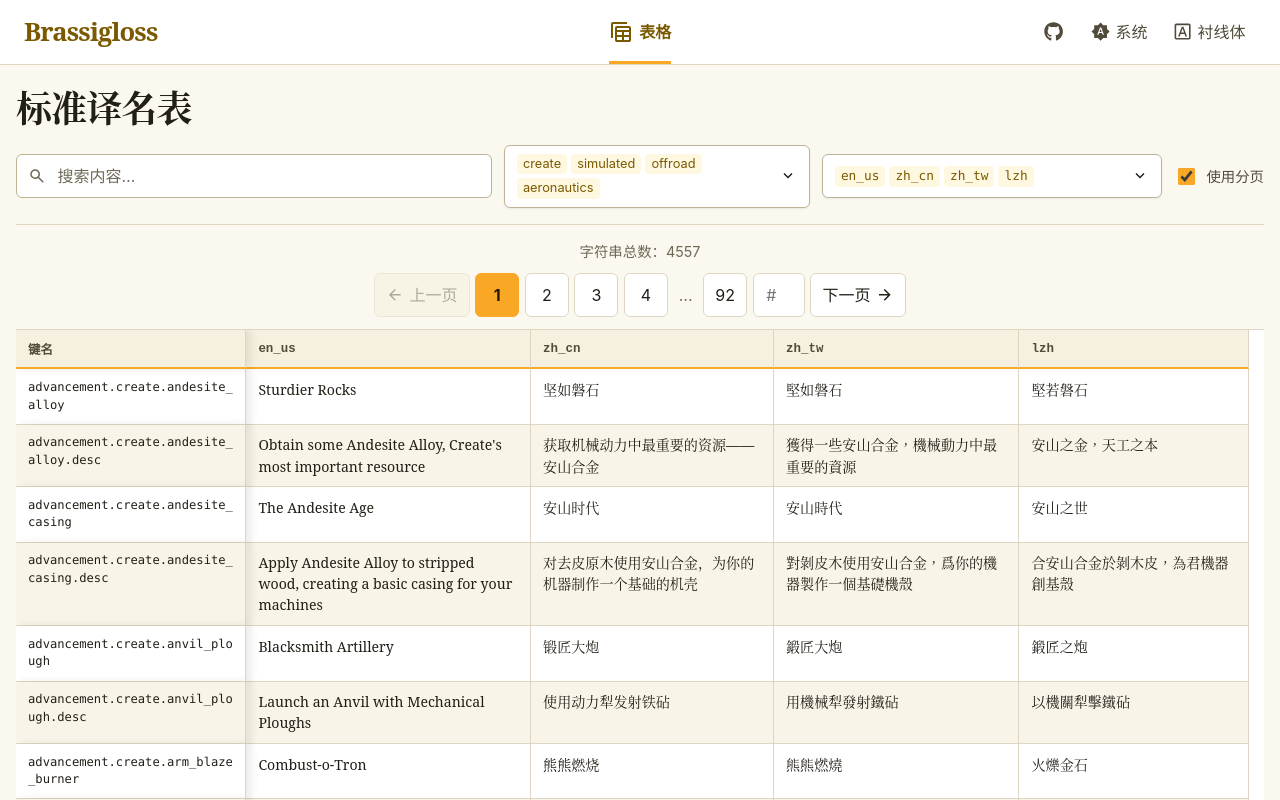
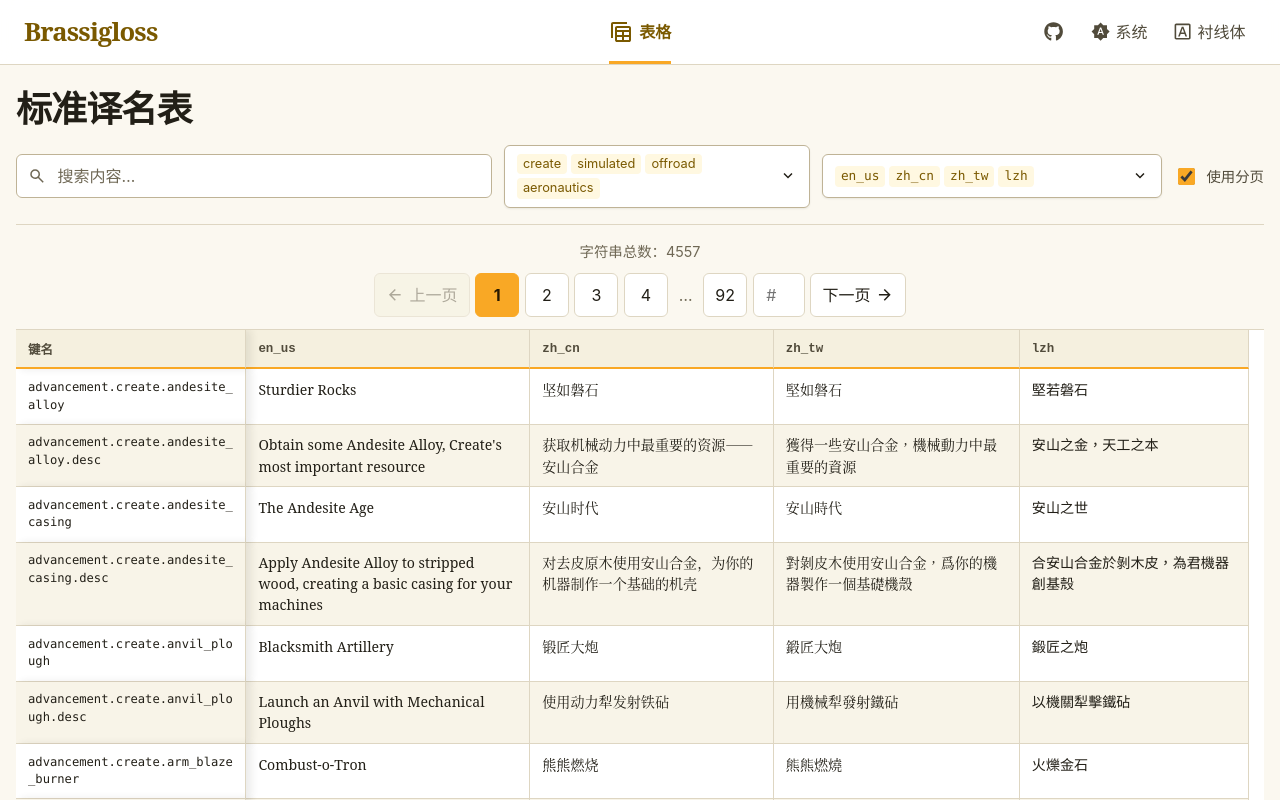
Before and after one commit to Andepthy/Brassigloss, a Vue app: page / in a window 1280 px wide. Shown: the top 800 px of the page. Built offline with nearby package versions, Linux system fonts and the light colour scheme; a small style sheet from the web is missing.

Commit message:
feat: update font styles and classes in MultiSelect component and main CSS

```diff
--- a/src/App.vue
+++ b/src/App.vue
@@ -34,7 +34,6 @@
 
         <MultiSelect
           v-model="selectedLanguages"
-          class="language-select"
           label="显示语言"
           placeholder="选择语言"
           :options="languageOptions"
--- a/src/assets/styles/main.css
+++ b/src/assets/styles/main.css
@@ -1,9 +1,24 @@
+@import url("https://cdn.jsdelivr.net/npm/@hanzi.pro/webfonts-shanggu-serif@0.1.0/swap.css");
+@import url("https://cdn.jsdelivr.net/npm/@hanzi.pro/webfonts-shanggu-sans@0.1.0/swap.css");
+
 :root {
   color-scheme: dark;
 
   --font-ui: Inter, ui-sans-serif, system-ui, -apple-system, BlinkMacSystemFont, "Segoe UI", sans-serif;
-  --sans-font: var(--font-ui);
-  --serif-font: "Noto Serif", Georgia, "Times New Roman", "Noto Serif CJK SC", "Noto Serif CJK TC", serif;
+  --sans-font: "Noto Sans", var(--font-ui);
+  --serif-font: "Noto Serif", Georgia, "Times New Roman", serif;
+  --zh-hans-serif-font: "Noto Serif SC", "Noto Serif CJK SC", serif;
+  --zh-hans-sans-font: "Noto Sans SC", "Noto Sans CJK SC", sans-serif;
+  --zh-hant-serif-font: "Noto Serif TC", "Noto Serif CJK TC", serif;
+  --zh-hant-sans-font: "Noto Sans TC", "Noto Sans CJK TC", sans-serif;
+  --lzh-serif-font:
+    "Shanggu Serif", "Shanggu Serif VF", "I.Ming", "Noto Serif TC Light",
+    "Noto Serif CJK TC Light", "Source Han Serif TC Light", "Source Han Serif TW Light",
+    "思源宋體 Light", var(--serif-font), serif;
+  --lzh-sans-font:
+    "Shanggu Sans", "Shanggu Sans VF", "I.Ming", "Noto Sans TC Light",
+    "Noto Sans CJK TC Light", "Source Han Sans TC Light", "Source Han Sans TW Light",
+    "思源黑體 Light", var(--sans-font), sans-serif;
   --monospace-font: "SFMono-Regular", Consolas, "Liberation Mono", monospace;
 
   --page: #17140d;
@@ -70,10 +85,6 @@ body.theme-light {
   --shadow-md: 0 8px 24px rgb(24 33 28 / 8%);
 }
 
-body.font-sans .lang-col {
-  font-family: var(--sans-font);
-}
-
 * { box-sizing: border-box; }
 
 html { min-height: 100%; background: var(--page); }
@@ -96,6 +107,21 @@ button:disabled { cursor: not-allowed; opacity: 0.55; }
 ::selection { color: var(--on-accent); background: var(--accent); }
 
 a { color: inherit; text-decoration: none; }
+
+.lang-col { font-family: var(--serif-font); }
+
+.lang-zh-cn { font-family: var(--zh-hans-serif-font); }
+.lang-zh-tw { font-family: var(--zh-hant-serif-font); }
+.lang-lzh { font-family: var(--lzh-serif-font); }
+
+body.font-sans .lang-col { font-family: var(--sans-font); }
+body.font-sans .lang-zh-cn { font-family: var(--zh-hans-sans-font); }
+body.font-sans .lang-zh-tw { font-family: var(--zh-hant-sans-font); }
+body.font-sans .lang-lzh { font-family: var(--lzh-sans-font); }
+
+.lang-zh-cn.sans { font-family: var(--zh-hans-sans-font); }
+.lang-zh-tw.sans { font-family: var(--zh-hant-sans-font); }
+.lang-lzh.sans { font-family: var(--lzh-sans-font); }
 
 /* App bar - Verdigloss style */
 .app-bar {
@@ -268,10 +294,6 @@ a { color: inherit; text-decoration: none; }
   accent-color: var(--accent);
 }
 
-.language-select {
-  font-family: var(--monospace-font);
-}
-
 /* Search field - Verdigloss style */
 .search-field {
   position: relative;
@@ -383,9 +405,6 @@ a { color: inherit; text-decoration: none; }
 .table-wrapper tbody tr:hover > .key-column {
   background: var(--accent-soft);
 }
-
-.lang-col { font-family: var(--serif-font); }
-
 
 .empty-state {
   display: grid;
--- a/src/components/Query/MultiSelect.vue
+++ b/src/components/Query/MultiSelect.vue
@@ -23,6 +23,13 @@
             :key="option.value"
             class="multi-select__chip"
             :lang="summaryMode === 'labels' ? option.htmlLang : undefined"
+            :class="[
+              summaryMode === 'labels' ? `lang-${option.value.replace(/_/g, '-')}` : undefined,
+              {
+                'multi-select__chip--code': summaryMode === 'codes',
+                sans: summaryMode === 'labels',
+              },
+            ]"
           >
             {{ optionSummary(option) }}
           </span>
@@ -76,6 +83,11 @@
             <span
               class="multi-select__option-label"
               :lang="option.htmlLang || undefined"
+              :class="
+                showOptionValues
+                  ? [`lang-${option.value.replace(/_/g, '-')}`, 'sans']
+                  : undefined
+              "
             >
               {{ option.label }}
             </span>
@@ -199,6 +211,10 @@ onUnmounted(() => document.removeEventListener("pointerdown", handleClickOutside
   padding: 0.25rem 0.375rem;
   text-overflow: ellipsis;
   white-space: nowrap;
+}
+
+.multi-select__chip--code {
+  font-family: var(--monospace-font);
 }
 
 .multi-select__placeholder {
```
